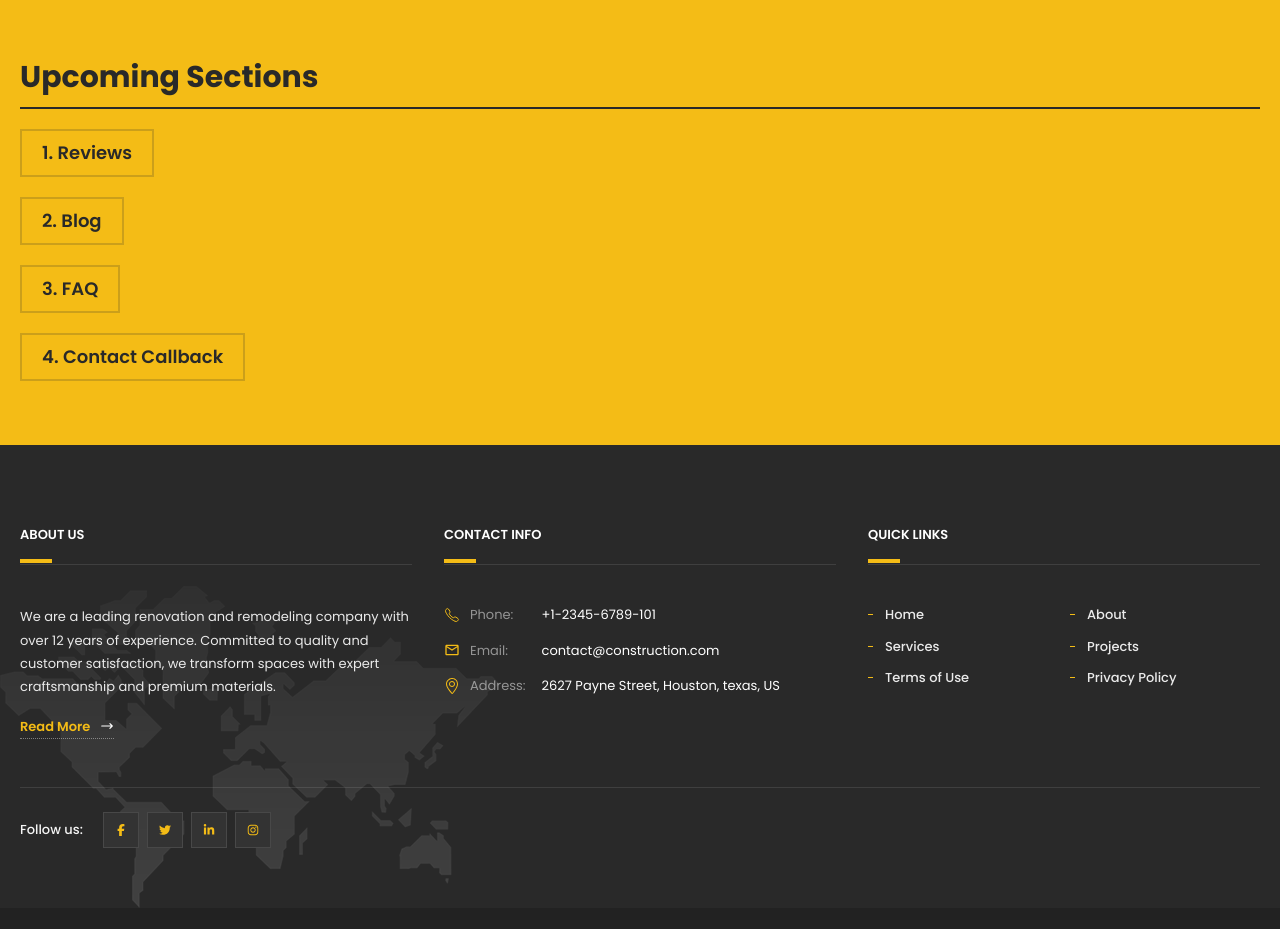
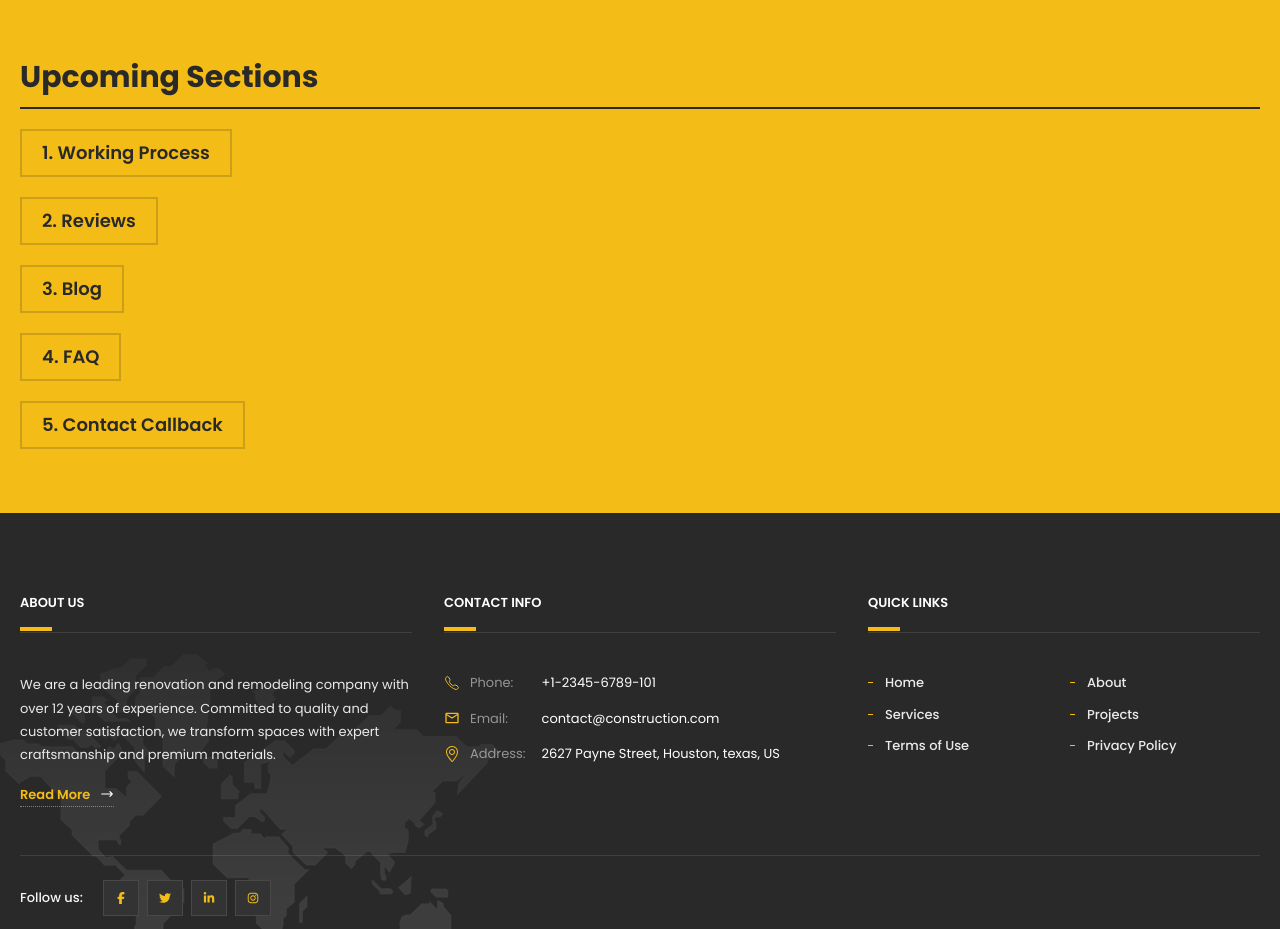
Before and after one commit to sababashfak/fastflow_frontend, a React (Vite) app: page / in a window 1280 px wide. Shown: the part 4460-5389 px from the top of the page. Built offline with nearby package versions, Linux system fonts and the light colour scheme.

Commit message:
next sections component update

```diff
--- a/src/components/Home/NextSections.tsx
+++ b/src/components/Home/NextSections.tsx
@@ -1,4 +1,10 @@
-const sections = ["Reviews", "Blog", "FAQ", "Contact Callback"];
+const sections = [
+  "Working Process",
+  "Reviews",
+  "Blog",
+  "FAQ",
+  "Contact Callback",
+];
 
 const NextSections = () => {
   return (
```
